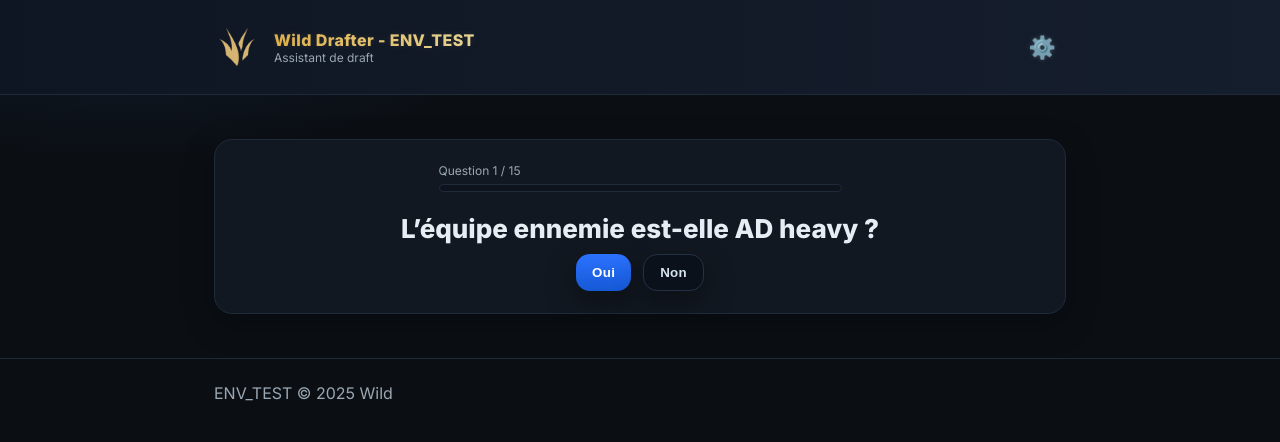
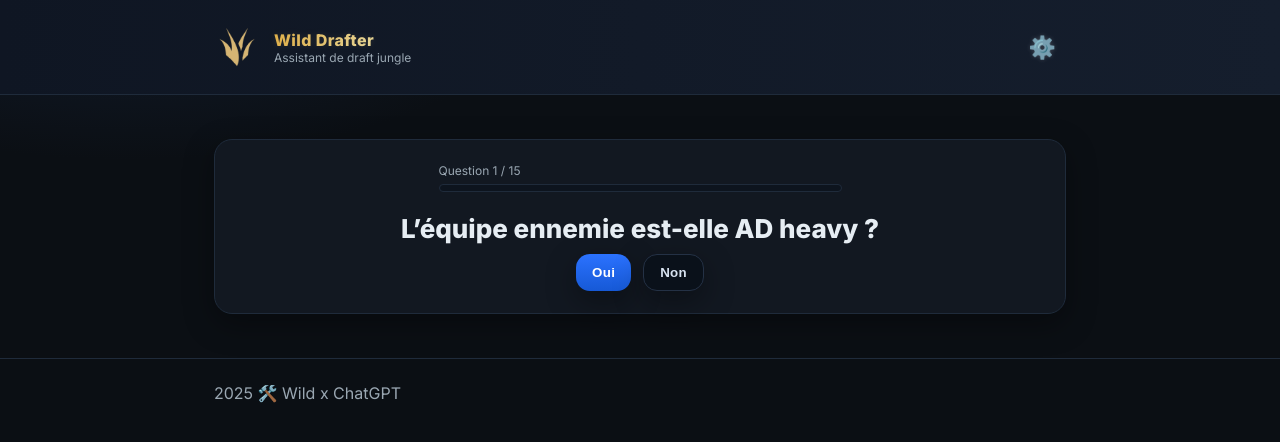
Before and after one commit to WildG-1/Wild-Drafter, a Flask app: page / in a window 1280 px wide. Shown: the top 442 px of the page. Run offline with Flask 3, Linux system fonts and the light colour scheme.

Commit message:
Add files via upload

```diff
--- a/templates/layout.html
+++ b/templates/layout.html
@@ -6,7 +6,7 @@
          =============================== -->
     <meta charset="utf-8">
     <meta name="viewport" content="width=device-width, initial-scale=1">
-    <title>Wild Drafter - ENV_TEST</title>
+    <title>Wild Drafter</title>
 
     <!-- ===============================
          POLICES ET STYLES
@@ -42,8 +42,8 @@
             alt="Logo Jungle"
           >
           <div>
-            <div class="brand-title">Wild Drafter - ENV_TEST</div>
-            <div class="brand-sub">Assistant de draft</div>
+            <div class="brand-title">Wild Drafter</div>
+            <div class="brand-sub">Assistant de draft jungle</div>
           </div>
         </div>
 
@@ -72,7 +72,7 @@
          =============================== -->
     <footer class="footer">
       <div class="container">
-        <span>ENV_TEST © {{ 2025 }} Wild</span>
+        <span>{{ 2025 }} 🛠️ Wild x ChatGPT</span>
       </div>
     </footer>
 
```
Also changed, not shown: templates/admin.html (+46 -0 lines).
